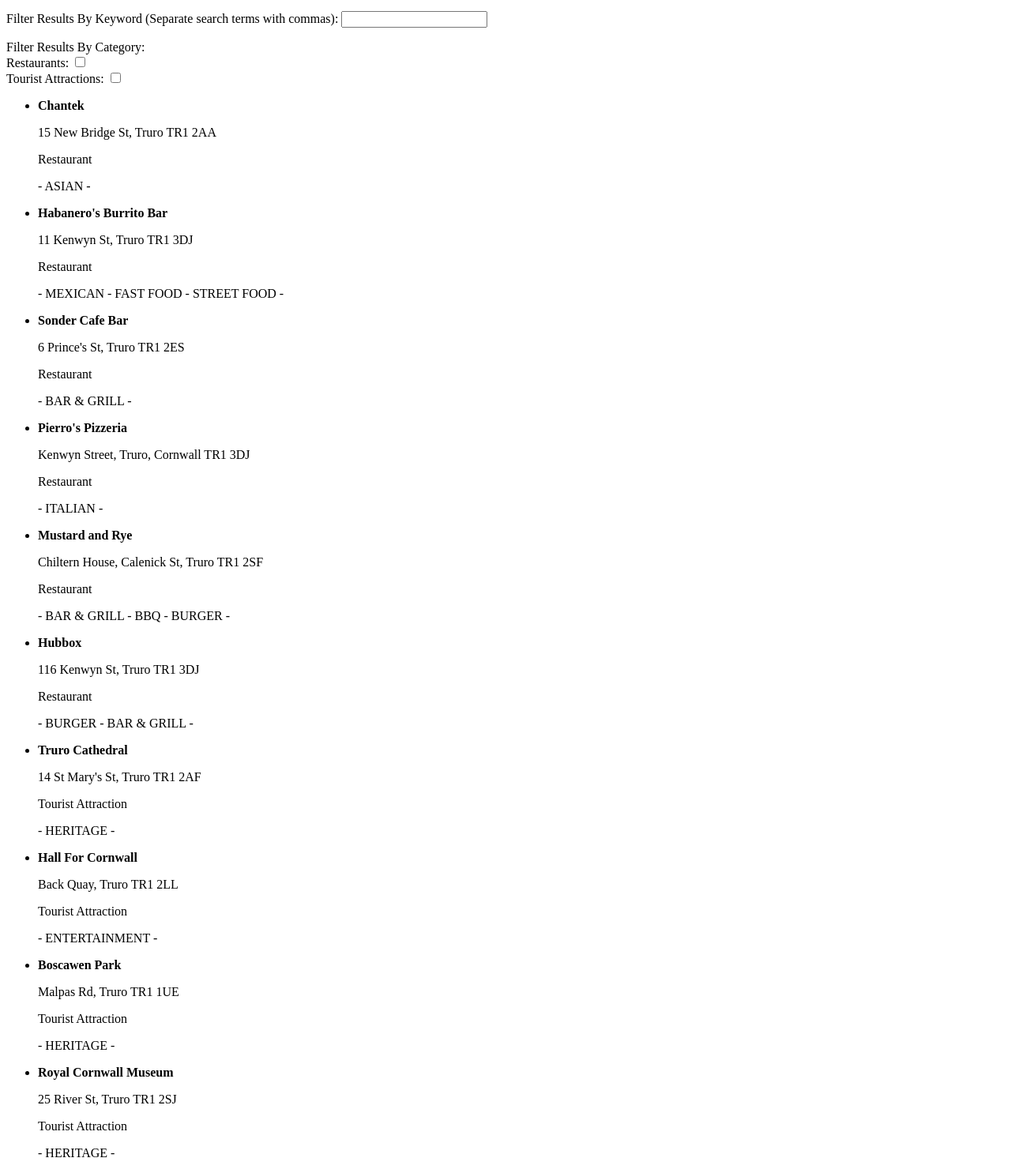
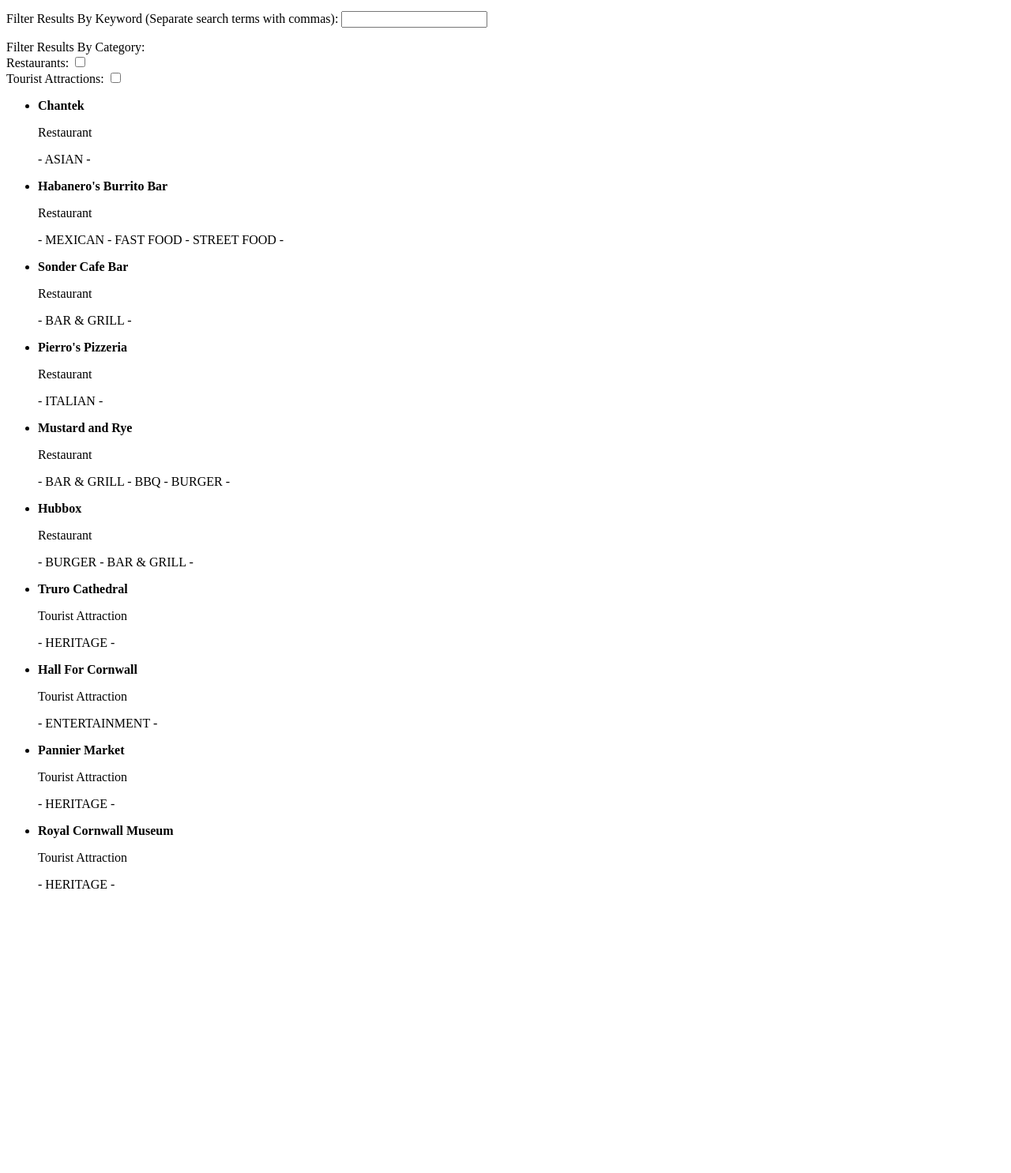
Before and after one commit to sheardd/fsnd-neighbourhood-map-project, a plain HTML site: page index.html in a window 1280 px wide. Shown: the part 410-1895 px from the top of the page at 79% size. After the commit the page ends 1555 px from the top, so only its background shows below. Drawn offline with nearby package versions, Linux system fonts and the light colour scheme; some packages are replaced by stand-ins of ours.

Commit message:
didn't add anything to last commit

```diff
--- a/app.js
+++ b/app.js
@@ -29,8 +29,8 @@
 	marker.addListener('click', (function(savedMarker) {
 		if (!savedMarker.infowindow.opened) {
 			return function() {
-				if (location.api) {
-					wikipediaVM.wikipedia(location.id);
+				if (location.api.length === 0) {
+					// APIVM.foursquare(location.id);
 				} else {
 					openMarker(location.id);
 				};
@@ -75,143 +75,144 @@
 	"locations" : [
 		{
 			"name": "Chantek",
-			"address": "15 New Bridge St, Truro TR1 2AA",
+			"address": "",
 			"coords": [50.263786, -5.048547],
-			"description": "Smart modern restaurant with courtyard and open kitchen, serving Thai and South-East Asian dishes.",
-			"imgSrc": "img/chantek.jpg",
-			"imgAlt": "Smart modern restaurant with courtyard and open kitchen, serving Thai and South-East Asian dishes.",
+			"description": "",
+			"imgSrc": "",
+			"imgAlt": "Smart modern restaurant with courtyard and open kitchen," +
+				" serving Thai and South-East Asian dishes. - Google",
 			"type": "Restaurant",
 			"keywords": ["ASIAN"],
 			"id": 1,
 			"api": false,
-			"hasWiki": false,
-			"endpoint": "https://www.facebook.com/chantekrestaurant"
+			// "hasWiki": false,
+			"endpoint": "4c61b4ab86b6be9ae5568a34"
 		},
 		{
 			"name": "Habanero's Burrito Bar",
-			"address": "11 Kenwyn St, Truro TR1 3DJ",
+			"address": "",
 			"coords": [50.262962, -5.055009],
-			"description": "Mexican restaurant in Truro, Cornwall",
-			"imgSrc": "img/habaneros.jpeg",
-			"imgAlt": "Mexican restaurant in Truro, Cornwall",
+			"description": "",
+			"imgSrc": "",
+			"imgAlt": "Truro's only authentic Burrito spot.",
 			"type": "Restaurant",
 			"keywords": ["MEXICAN", "FAST FOOD", "STREET FOOD"],
 			"id": 2,
 			"api": false,
-			"hasWiki": false,
-			"endpoint": "https://www.facebook.com/HabanerosTruro"
+			// "hasWiki": false,
+			"endpoint": "55cb3030498ef054bdb34605"
 		},
 		{
 			"name": "Sonder Cafe Bar",
-			"address": "6 Prince's St, Truro TR1 2ES",
+			"address": "",
 			"coords": [50.263139, -5.049306],
-			"description": "Truro's first and only independent craft beer bar. Amazing spirits and cocktails, bottled beers and a small selection of quality wine.",
-			"imgSrc": "img/sonder.jpeg",
-			"imgAlt": "Truro's first and only independent craft beer bar. Amazing spirits and cocktails, bottled beers and a small selection of quality wine.",
+			"description": "",
+			"imgSrc": "",
+			"imgAlt": "Truro’s first and only independent craft beer bar.",
 			"type": "Restaurant",
 			"keywords": ["BAR & GRILL"],
 			"id": 3,
 			"api": false,
-			"hasWiki": false,
-			"endpoint": "https://www.facebook.com/SonderTruro"
+			// "hasWiki": false,
+			"endpoint": "56f98728498ed2f78a0e9315"
 		},
 		{
 			"name": "Pierro's Pizzeria",
-			"address": "Kenwyn Street, Truro, Cornwall TR1 3DJ",
+			"address": "",
 			"coords": [50.263132, -5.054528],
-			"description": "Traditional Italian Food in the heart of Truro",
-			"imgSrc": "img/pieros.JPG",
-			"imgAlt": "Traditional Italian Food in the heart of Truro",
+			"description": "",
+			"imgSrc": "",
+			"imgAlt": "Family-oriented traditional Italian cuisine.",
 			"type": "Restaurant",
 			"keywords": ["ITALIAN"],
 			"id": 4,
 			"api": false,
-			"hasWiki": false,
-			"endpoint": "https://www.facebook.com/pierostruro"
+			// "hasWiki": false,
+			"endpoint": "4babb3aff964a520e2c13ae3"
 		},
 		{
 			"name": "Mustard and Rye",
-			"address": "Chiltern House, Calenick St, Truro TR1 2SF",
+			"address": "",
 			"coords": [50.262301, -5.054735],
-			"description": "BBQ, steaks and shakes in sleek American-themed diner with yellow leather booths and vintage photos.",
-			"imgSrc": "img/mustardandrye.jpg",
-			"imgAlt": "BBQ, steaks and shakes in sleek American-themed diner with yellow leather booths and vintage photos.",
+			"description": "",
+			"imgSrc": "",
+			"imgAlt": "BBQ, steaks and shakes in sleek American-themed diner with yellow leather booths and vintage photos. - Google",
 			"type": "Restaurant",
 			"keywords": ["BAR & GRILL", "BBQ", "BURGER"],
 			"id": 5,
 			"api": false,
-			"hasWiki": false,
-			"endpoint": "https://www.facebook.com/MustardRye"
+			// "hasWiki": false,
+			"endpoint": "523d9ece498e057b77a72e45"
 		},
 		{
 			"name": "Hubbox",
-			"address": "116 Kenwyn St, Truro TR1 3DJ",
+			"address": "",
 			"coords": [50.263206, -5.054040],
-			"description": "BURGERS - DOGS - BEERS",
-			"imgSrc": "img/hubbox.jpg",
+			"description": "",
+			"imgSrc": "",
 			"imgAlt": "BURGERS - DOGS - BEERS",
 			"type": "Restaurant",
 			"keywords": ["BURGER", "BAR & GRILL"],
 			"id": 6,
 			"api": false,
-			"hasWiki": false,
-			"endpoint": "https://www.facebook.com/hubboxtruro"
+			// "hasWiki": false,
+			"endpoint": "53fb5b67498e83054e356060"
 		},
 		{
 			"name": "Truro Cathedral",
-			"address": "14 St Mary's St, Truro TR1 2AF",
+			"address": "",
 			"coords": [50.264117, -5.051248],
 			"description": "",
-			"imgSrc": "img/cathedral.jpg",
-			"imgAlt": "Victorian Gothic Revival CofE place of worship with a coffee shop and restaurant plus a gift shop.",
+			"imgSrc": "",
+			"imgAlt": "Victorian Gothic Revival CofE place of worship with a coffee shop and restaurant plus a gift shop. - Google",
 			"type": "Tourist Attraction",
 			"keywords": ["HERITAGE"],
 			"id": 7,
-			"api": true,
-			"hasWiki": true,
-			"endpoint": "Truro_Cathedral"
+			"api": false,
+			// "hasWiki": true,
+			"endpoint": "4bfce39e55539c74468bbcf3"
 		},
 		{
 			"name": "Hall For Cornwall",
-			"address": "Back Quay, Truro TR1 2LL",
+			"address": "",
 			"coords": [50.262668, -5.050578],
 			"description": "",
-			"imgSrc": "img/hfc.jpg",
-			"imgAlt": "Live music, drama, dance and comedy, including international touring productions, plus annual panto.",
+			"imgSrc": "",
+			"imgAlt": "Live music, drama, dance and comedy, including international touring productions, plus annual panto. - Google",
 			"type": "Tourist Attraction",
 			"keywords": ["ENTERTAINMENT"],
 			"id": 8,
-			"api": true,
-			"hasWiki": true,
-			"endpoint": "Hall_for_Cornwall"
+			"api": false,
+			// "hasWiki": true,
+			"endpoint": "4bab3ec2f964a520729b3ae3"
 		},
 		{
-			"name": "Boscawen Park",
-			"address": "Malpas Rd, Truro TR1 1UE",
+			"name": "Pannier Market",
+			"address": "",
 			"coords": [50.252897, -5.040091],
 			"description": "",
-			"imgSrc": "img/boscawenpark.jpg",
-			"imgAlt": "Park & Cricket Ground just outside Truro's city center.",
+			"imgSrc": "",
+			"imgAlt": "Truro's old fashioned Flea Market.",
 			"type": "Tourist Attraction",
 			"keywords": ["HERITAGE"],
 			"id": 9,
-			"api": true,
-			"hasWiki": true,
+			"api": false,
+			// "hasWiki": true,
 			"endpoint": "Boscawen_Park"
 		},
 		{
 			"name": "Royal Cornwall Museum",
-			"address": "25 River St, Truro TR1 2SJ",
+			"address": "",
 			"coords": [50.263681, -5.054862],
 			"description": "",
-			"imgSrc": "img/rcm.jpg",
-			"imgAlt": "Museum with minerals from around the globe and exhibits about the region's wildlife and history.",
+			"imgSrc": "",
+			"imgAlt": "Museum with minerals from around the globe and exhibits about the region's wildlife and history. - Google",
 			"type": "Tourist Attraction",
 			"keywords": ["HERITAGE"],
 			"id": 10,
-			"api": true,
-			"hasWiki": true,
-			"endpoint": "Royal_Cornwall_Museum"
+			"api": false,
+			// "hasWiki": true,
+			"endpoint": "4bc33143abf49521e95ec393"
 		}
 	],
 };
@@ -226,7 +227,7 @@
 	this.keywords = ko.observableArray(data.keywords);
 	this.id = ko.observable(data.id);
 	this.api = ko.observable(data.api);
-	this.hasWiki = ko.observable(data.hasWiki);
+	// this.hasWiki = ko.observable(data.hasWiki);
 	this.endpoint = ko.observable(data.endpoint);
 };
 
@@ -319,8 +320,8 @@
 				"keywords": [''],
 				"id": 99,
 				"api": "",
-				"hasWiki": false,
-				"endpoint": null
+				// "hasWiki": false,
+				// "endpoint": "Truro"
 			};
 			results.push(noMatches);
 			self.currentLoc(noMatches);
@@ -336,63 +337,79 @@
 		// using currentLoc:
 		// make API request
 		// update currentLoc's api property (check that this updates the original observable as well)
-		self.currentLoc(this);
-		if (this.api()) {
-			var wikipedia = wikipediaVM.wikipedia(this.id());
-			this.api(false);
+		if (!this.api()) {
+			// if (this.hasWiki()) {
+			// 	var wikipedia = APIVM.wikipedia(this.id());
+			// 	this.api(wikipedia);
+			// 	console.log("this.api(): " + this.api());
+			// } else {
+			console.log("contacting foursquare...");
+			self.foursquare(this);
+			// };
 		} else { // REPEATED FROM MARKER CODE; OUTSOURCE
 			openMarker(this.id());
 		};
-		// marker.infowindow.content = self.currentLoc().api();
-		// marker.infowindow.opened = true;
-		// marker.infowindow.open(map, marker); // CLICKING ON THE OVERLAY FIRES THE CLOSE EVENT; MAYBE TRY LIMITING THE ORIGINAL LISTENER TO JUST THE MAP, AND EXPLICITLY CLOSING ALL MARKERS HERE BEFORE REOPENING
-		// locModel.currentLoc = this;
-		// locModel.currentLoc.name = this.name();
-		// locModel.currentLoc.address = this.address();
-		// locModel.currentLoc.description = this.description();
-		// locModel.currentLoc.imgSrc = this.imgSrc();
-		// locModel.currentLoc.imgAlt = this.imgAlt();
-		// locModel.currentLoc.type = this.type();
-		// locModel.currentLoc.keywords = this.keywords();
-		// locModel.currentLoc.id = this.id();
-		// locModel.currentLoc.api = this.api();
-
+		self.currentLoc(this);
+	};
+	this.foursquare = function (location) { // WE WERE TESTING WHETHER JSON LOADS PROPERLY USING $.GETJSON
+		var client_secret = "MPHRMZ13RPQTOGEHPRNLIOKKF3MHOXQDJNCEQFOITUDNRUPH"
+		var client_id = "SPDMDU0UVW1E0UZ2MW3HDJCHG0YCR1VYZX2EFZDOC4GQNHZU"
+		var fsurl = "https://api.foursquare.com/v2/venues/" + location.endpoint();
+		fsurl += "?client_id=" + client_id + "&client_secret=" + client_secret;
+		fsurl += "&v=20170218&m=foursquare"
+		var fsAJAXSettings = {
+			url: fsurl,
+		};
+		$.ajax(fsAJAXSettings).done(function(response) {
+	    console.log(response.response);
+	    var venue = response.response.venue;
+	    location.address(venue.location.address);
+	    var firstTip = venue.tips.groups[0].items[0].text;
+	    location.description(firstTip);
+	    var imgSrc = venue.bestPhoto.prefix + venue.bestPhoto.width + "x" +
+	    	venue.bestPhoto.height + venue.bestPhoto.suffix;
+	    location.imgSrc(imgSrc);
+	    //add marker code
+	    });
 	};
 };
 
-var wikipediaVM = {
-	wikipedia: function (id) { // When you've actually got API data, you can get round HTML strings
-		var location = locModel.locations[id-1];
-		var marker = locModel.markers[id-1];
-		var wikiRequestTimeout = setTimeout(function () {
-	    	console.log("<p>failed to get wikipedia resources</p>");
-	    }, 8000);
+// var APIVM = {
+// 	wikipedia: function (id) { // When you've actually got API data, you can get round HTML strings
+// 		var location = locModel.locations[id-1];
+// 		var marker = locModel.markers[id-1];
+// 		var wikiRequestTimeout = setTimeout(function () {
+// 	    	console.log("<p>failed to get wikipedia resources</p>");
+// 	    }, 8000);
 
-	    var wikiurl = "https://en.wikipedia.org/w/api.php?action=opensearch&search=" +
-	    	location.endpoint + "&format=json"; //&callback=wikiCallback
-	    var wikiAJAXSettings = {
-	    	url: wikiurl,
-	    	dataType: "jsonp",
-	    };
-	    $.ajax(wikiAJAXSettings).done(function(response) {
-	  //   	var articles = response[1];
-			// for (var i = 0; i < articles.length; i++) {
-			// 	var article = articles[i];
-			// 	var url = 'http://en.wikipedia.org/wiki/' + article;
-			// 	$wikiElem.append('<li><a href="' + url + '">' + article +
-	  //   			'</a></li>');
-			// };
-			content = "<h3>" + response[1][0] + "</h3>";
-			content += "<p>" + response[2][0] + "</p>";
-			content += "<a href='" + response[3][0] + "'>";
-			content += response[1][0] +  " on Wikipedia</a>";
-			marker.infowindow.setContent(content);
-			openMarker(id);
-			$('#current-location').find('.description').text(response[2][0]);
-			location.api = false;
-			clearTimeout(wikiRequestTimeout);
-	    });
-	}
-};
+// 	    var wikiurl = "https://en.wikipedia.org/w/api.php?action=opensearch&search=" +
+// 	    	location.endpoint + "&format=json"; //&callback=wikiCallback
+// 	    var wikiAJAXSettings = {
+// 	    	url: wikiurl,
+// 	    	dataType: "jsonp",
+// 	    };
+// 	    var content = $.ajax(wikiAJAXSettings).done(function(response) {
+// 	  //   	var articles = response[1];
+// 			// for (var i = 0; i < articles.length; i++) {
+// 			// 	var article = articles[i];
+// 			// 	var url = 'http://en.wikipedia.org/wiki/' + article;
+// 			// 	$wikiElem.append('<li><a href="' + url + '">' + article +
+// 	  //   			'</a></li>');
+// 			// };
+// 			var html = "<h3>" + response[1][0] + "</h3>";
+// 			html += "<p>" + response[2][0] + "</p>";
+// 			html += "<a href='" + response[3][0] + "'>";
+// 			html += response[1][0] +  " on Wikipedia</a>";
+// 			marker.infowindow.setContent(html);
+// 			openMarker(id);
+// 			$('#current-location').find('.description').text(response[2][0]);
+// 			location.api = html;
+// 			clearTimeout(wikiRequestTimeout);
+// 			return html;
+// 	    });
+// 	    return content;
+// 	},
+
+// };
 
 ko.applyBindings( new ViewModel() );
--- a/index.html
+++ b/index.html
@@ -5,46 +5,19 @@
 	<link rel="stylesheet" type="text/css" href="styles/style.css">
 </head>
 <body>
-<script>
-  window.fbAsyncInit = function() {
-    FB.init({
-      appId      : '754363791411630',
-      xfbml      : true,
-      version    : 'v2.8'
-    });
-    FB.AppEvents.logPageView();
-  };
-
-  (function(d, s, id){
-     var js, fjs = d.getElementsByTagName(s)[0];
-     if (d.getElementById(id)) {return;}
-     js = d.createElement(s); js.id = id;
-     js.src = "https://connect.facebook.net/en_US/sdk.js";
-     fjs.parentNode.insertBefore(js, fjs);
-   }(document, 'script', 'facebook-jssdk'));
-</script>
-	<div id="map" style="height: 400px">
+	<div id="map" style="height: 400px"> <!-- change to 100vh to get all locs onscreen -->
 		<!-- Our Map Container -->
 	</div>
 	<div id="overlay">
 		<div id="current-location" data-bind="with: currentLoc">
 			<img id="current-location-img"
-			data-bind="attr: {src: imgSrc, alt: imgAlt}">
+			data-bind="attr: {src: imgSrc, alt: imgAlt}" style="max-width: 200px;">
 			<h2 data-bind="text: name"></h2>
 			<p data-bind="text: type"></p>
 			<div data-bind="foreach: keywords">
 				<span data-bind="text: $data"></span>
 			</div>
 			<p data-bind="text: address"></p>
-
-			<div data-bind="ifnot: hasWiki">
-				<div class="fb-page"
-					data-bind="attr: {'data-href': endpoint}"
-					data-width="380"
-					data-hide-cover="false"
-					data-show-facepile="false"
-					data-show-posts="false"></div>
-			</div>
 
 		</div>
 		<div id="filter-controls">
@@ -64,7 +37,6 @@
 		<div id="list-container">
 			<ul id="locations-list" data-bind="foreach: filteredLocations">
 				<li><strong data-bind="text: name, click: $parent.setCurrentLoc"></strong>
-				<p data-bind="text: address"></p>
 				<p data-bind="text: type"></p>
 				<div>
 					- <span data-bind="foreach: keywords">
```
Also changed, not shown: img/boscawenpark.jpg (deleted), img/cathedral.jpg (deleted), img/chantek.jpg (deleted), img/habaneros.jpeg (deleted), img/hfc.jpg (deleted), img/hubbox.jpg (deleted), img/lost.jpg (deleted), img/mustardandrye.jpg (deleted), img/pieros.JPG (deleted), img/rcm.jpg (deleted), img/sonder.jpeg (deleted), 3 other files.
